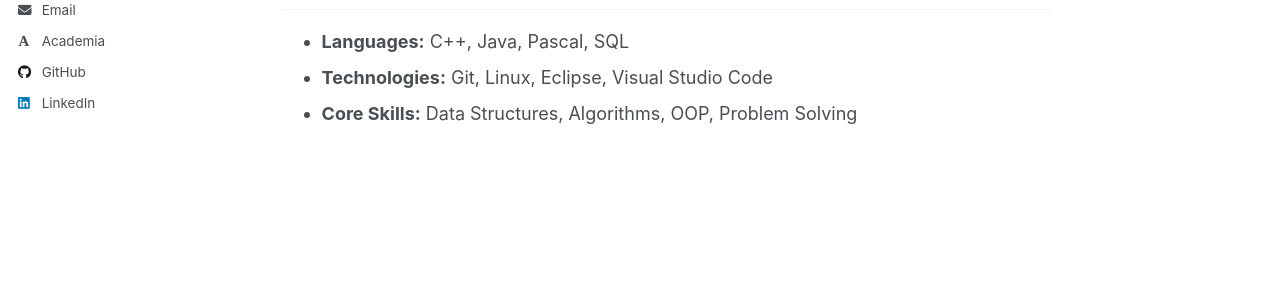
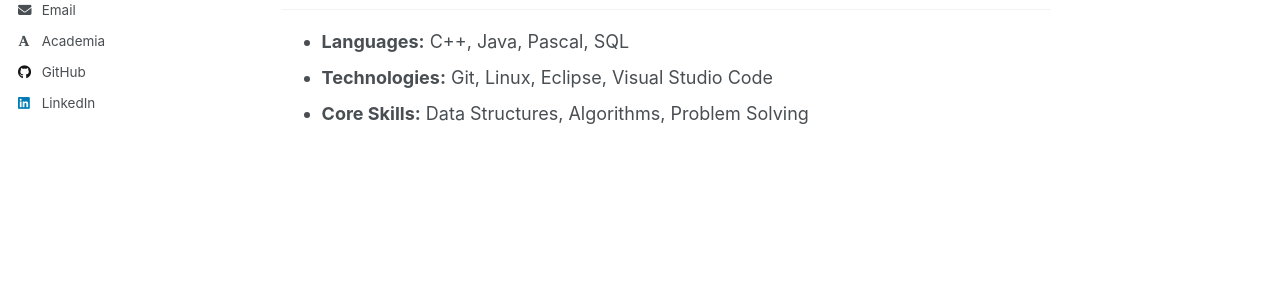
Before and after one commit to FatFish-99/FatFish-99.github.io, a Jekyll site: the page built from _pages/about.md, in a window 1280 px wide and 900 px high, scrolled down 913 px. Shown: the part 374-670 px from the top of the window. Built offline with Jekyll 4.4.1, drawn with Linux system fonts in a browser that asks for light colours; some web fonts are replaced; a script that is not in the unit is left out; part of the change alters nothing that is shown.

```diff
--- a/_config.yml
+++ b/_config.yml
@@ -151,9 +151,9 @@ social:
 
 # Analytics
 analytics:
-  provider               :  "false" # false (default), "google", "google-universal", "google-analytics-4", "custom"
+  provider: "google-analytics-4" # false (default), "google", "google-universal", "google-analytics-4", "custom"
   google:
-    tracking_id          :
+    tracking_id: "G-NCKN7ZS23L"
 
 
 # Reading Files
@@ -355,10 +355,3 @@ compress_html:
   clippings: all
   ignore:
     envs: development
-
-# Google Analytics
-
-analytics:
-  provider: "google-analytics-4" # false (default), "google", "google-universal", "google-analytics-4", "custom"
-  google:
-    tracking_id: "G-NCKN7ZS23L"
--- a/_pages/about.md
+++ b/_pages/about.md
@@ -1,6 +1,6 @@
 ---
 permalink: /
-title: "About"
+title: "About Page"
 author_profile: true
 redirect_from:
   - /about/
@@ -31,7 +31,7 @@ Passionate about **software development**, **data structures & algorithms**, and
 - Simulates vending machine operations with **user interaction** and **change calculation**
 - Added **reset** and **quit functionalities** for improved UX
 
-[View Code](https://github.com/FatFish-99/VendingMachine-eclipse) <!-- Replace # with GitHub link -->
+[View Code](https://github.com/FatFish-99/VendingMachine-eclipse){:target="_blank"} <!-- Replace # with GitHub link -->
 
 ---
 
@@ -47,4 +47,4 @@ Passionate about **software development**, **data structures & algorithms**, and
 ## 🛠️ Skills
 - **Languages:** C++, Java, Pascal, SQL
 - **Technologies:** Git, Linux, Eclipse, Visual Studio Code
-- **Core Skills:** Data Structures, Algorithms, OOP, Problem Solving
+- **Core Skills:** Data Structures, Algorithms, Problem Solving
```
